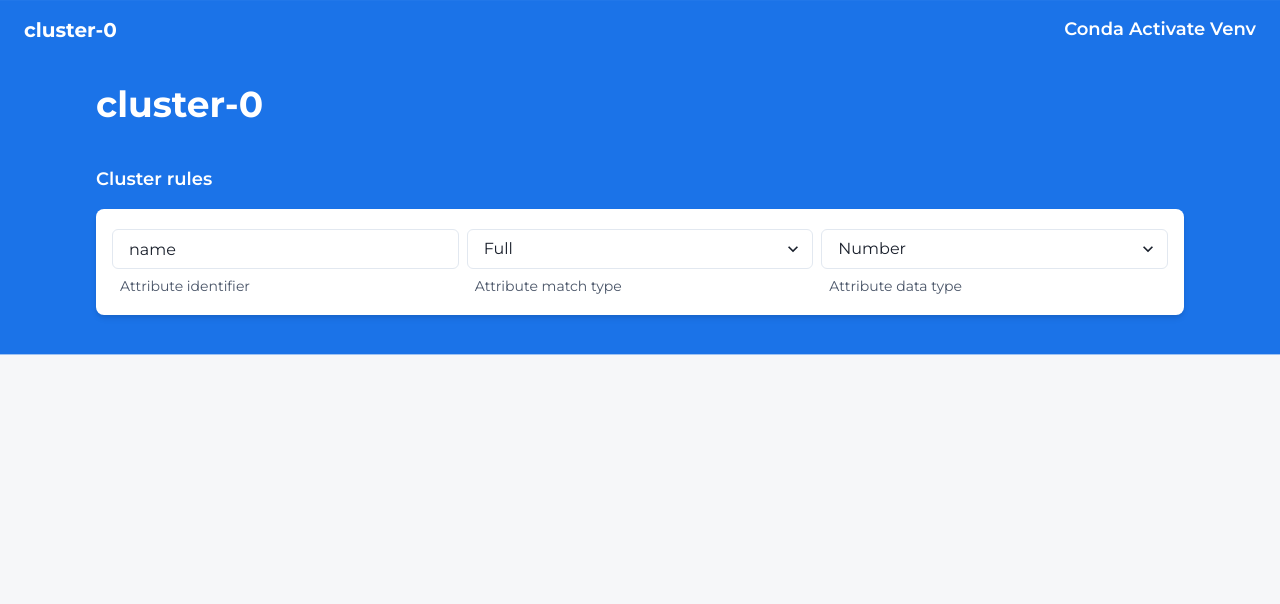
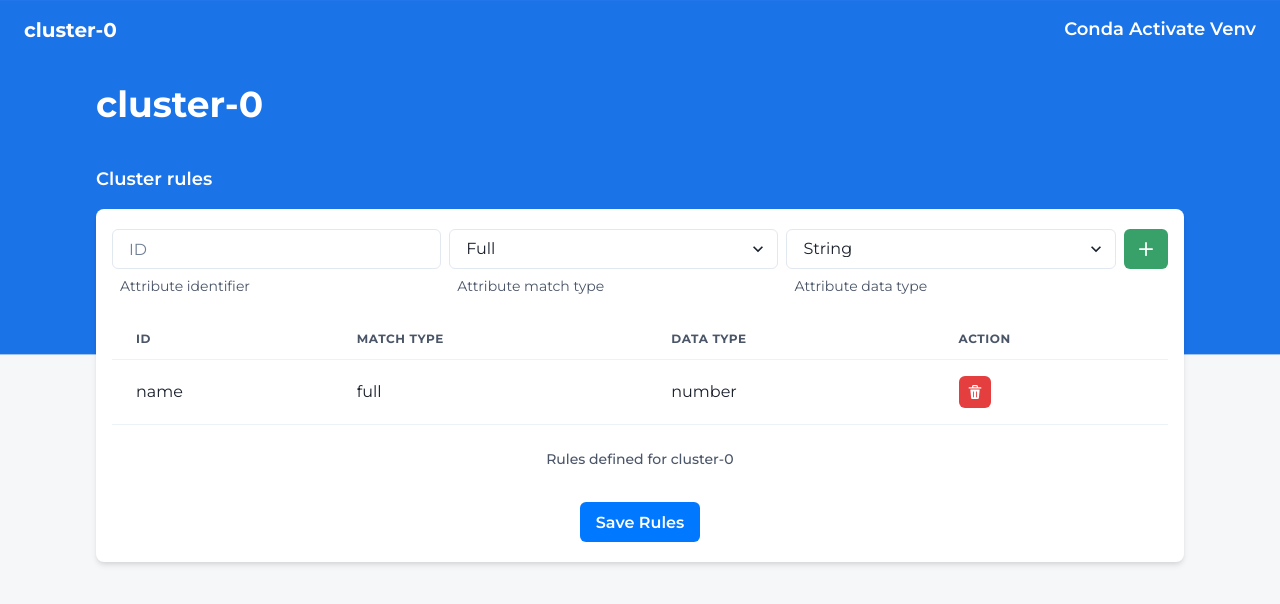
Before and after one commit to 1407arjun/TRINIT-Conda-Activate-Venv-DEV04, a Next.js app: page /cluster/cluster-0 in a window 1280 px wide. Shown: the top 604 px of the page. Built offline with nearby package versions, Linux system fonts and the light colour scheme.

Commit message:
Implement table view for rules

```diff
--- /dev/null
+++ b/src/components/cluster/Inputs.tsx
@@ -0,0 +1,90 @@
+import { useState } from "react"
+import {
+    HStack,
+    FormControl,
+    Input,
+    Select,
+    FormHelperText,
+    FormErrorMessage,
+    IconButton
+} from "@chakra-ui/react"
+import { AddIcon } from "@chakra-ui/icons"
+
+const Inputs = () => {
+    const [idInput, setIdInput] = useState("")
+    const [typeInput, setTypeInput] = useState("")
+    const [matchInput, setMatchInput] = useState("")
+
+    const handleIdInputChange = (e) => {
+        setIsIdError(false)
+        setIdInput(e.target.value)
+    }
+    const handleTypeInputChange = (e) => setTypeInput(e.target.value)
+    const handleMatchInputChange = (e) => setMatchInput(e.target.value)
+
+    const [isIdError, setIsIdError] = useState(false)
+    const isTypeError = false
+    const isMatchError = false
+
+    return (
+        <HStack alignItems="start" w="100%">
+            <FormControl isInvalid={isIdError}>
+                <Input
+                    type="text"
+                    value={idInput}
+                    onChange={handleIdInputChange}
+                    placeholder="ID"
+                />
+                {!isIdError ? (
+                    <FormHelperText pl={2}>Attribute identifier</FormHelperText>
+                ) : (
+                    <FormErrorMessage pl={2}>ID is required</FormErrorMessage>
+                )}
+            </FormControl>
+            <FormControl isInvalid={isMatchError}>
+                <Select onChange={handleMatchInputChange}>
+                    <option value="full" selected>
+                        Full
+                    </option>
+                    <option value="partial">Partial</option>
+                </Select>
+                {!isIdError ? (
+                    <FormHelperText pl={2}>Attribute match type</FormHelperText>
+                ) : (
+                    <FormErrorMessage pl={2}>
+                        Match type is required
+                    </FormErrorMessage>
+                )}
+            </FormControl>
+            <FormControl isInvalid={isTypeError}>
+                <Select onChange={handleMatchInputChange}>
+                    <option value="string" selected>
+                        String
+                    </option>
+                    <option value="number">Number</option>
+                </Select>
+                {!isIdError ? (
+                    <FormHelperText pl={2}>Attribute data type</FormHelperText>
+                ) : (
+                    <FormErrorMessage pl={2}>
+                        Data type is required
+                    </FormErrorMessage>
+                )}
+            </FormControl>
+            <IconButton
+                onClick={() => {
+                    if (idInput.trim() === "") setIsIdError(true)
+                    else {
+                    }
+                }}
+                colorScheme="green"
+                size="sm"
+                p={5}
+                aria-label="Add rule"
+                icon={<AddIcon />}
+            />
+        </HStack>
+    )
+}
+
+export default Inputs
--- a/src/components/cluster/List.tsx
+++ b/src/components/cluster/List.tsx
@@ -1,6 +1,23 @@
-import { Heading, Text, VStack } from "@chakra-ui/react"
+import {
+    Button,
+    Heading,
+    IconButton,
+    Table,
+    TableCaption,
+    TableContainer,
+    Tbody,
+    Td,
+    Text,
+    Tfoot,
+    Th,
+    Thead,
+    Tr,
+    VStack
+} from "@chakra-ui/react"
 import Item from "./Item"
 import type Rule from "../../types/Rule"
+import Inputs from "./Inputs"
+import { DeleteIcon } from "@chakra-ui/icons"
 
 const List = ({ title, rules }: { title: string; rules: Rule[] }) => {
     return (
@@ -19,9 +36,38 @@ const List = ({ title, rules }: { title: string; rules: Rule[] }) => {
                 rounded="lg"
                 px={4}
                 py={5}>
-                {rules.map((r) => (
-                    <Item key={r.id} {...r} />
-                ))}
+                <Inputs />
+                <TableContainer w="100%">
+                    <Table variant="simple">
+                        <TableCaption>Rules defined for {title}</TableCaption>
+                        <Thead>
+                            <Tr>
+                                <Th>ID</Th>
+                                <Th>Match type</Th>
+                                <Th>Data type</Th>
+                                <Th>Action</Th>
+                            </Tr>
+                        </Thead>
+                        <Tbody>
+                            {rules.map((r) => (
+                                <Tr key={r.id}>
+                                    <Td>{r.id}</Td>
+                                    <Td>{r.match}</Td>
+                                    <Td>{r.type}</Td>
+                                    <Td>
+                                        <IconButton
+                                            colorScheme="red"
+                                            size="sm"
+                                            aria-label="Delete rule"
+                                            icon={<DeleteIcon />}
+                                        />
+                                    </Td>
+                                </Tr>
+                            ))}
+                        </Tbody>
+                    </Table>
+                </TableContainer>
+                <Button colorScheme="messenger">Save Rules</Button>
             </VStack>
         </VStack>
     )
```
